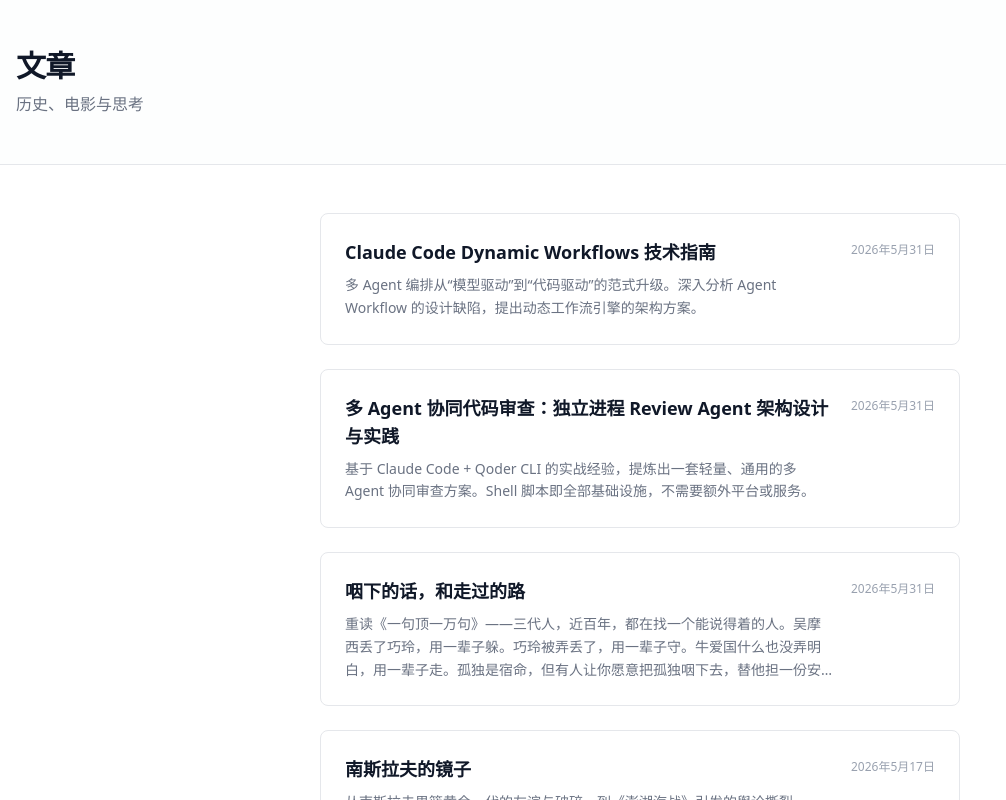
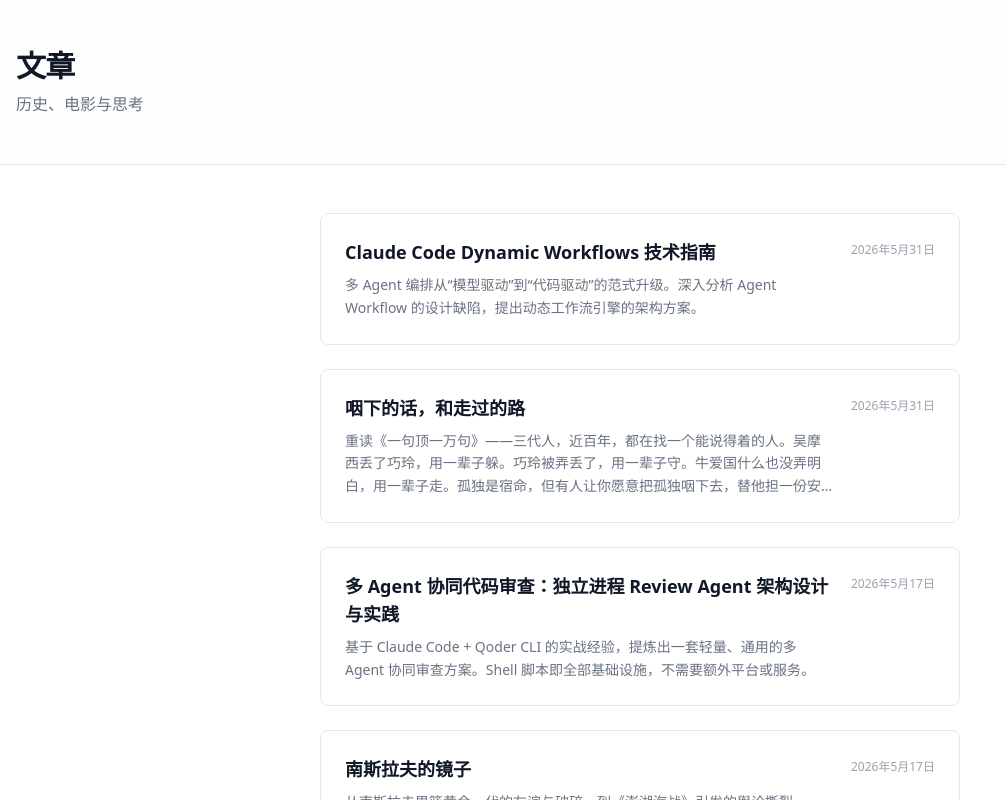
Before and after one commit to cxyxlxdm/movie-rankings, a Next.js app: page /articles in a window 1280 px wide. Shown: the top 800 px of the page, without its empty margins (0-1006 px from the left). Built offline with nearby package versions, Linux system fonts and the light colour scheme.

Commit message:
fix: multi-agent-code-review 恢复为5月17日

```diff
--- a/src/data/articles.ts
+++ b/src/data/articles.ts
@@ -20,7 +20,7 @@ export const articlesMeta: ArticleMeta[] = [
   {
     slug: "multi-agent-code-review",
     title: "多 Agent 协同代码审查：独立进程 Review Agent 架构设计与实践",
-    date: "2026年5月31日",
+    date: "2026年5月17日",
     description:
       "基于 Claude Code + Qoder CLI 的实战经验，提炼出一套轻量、通用的多 Agent 协同审查方案。Shell 脚本即全部基础设施，不需要额外平台或服务。",
   },
```
